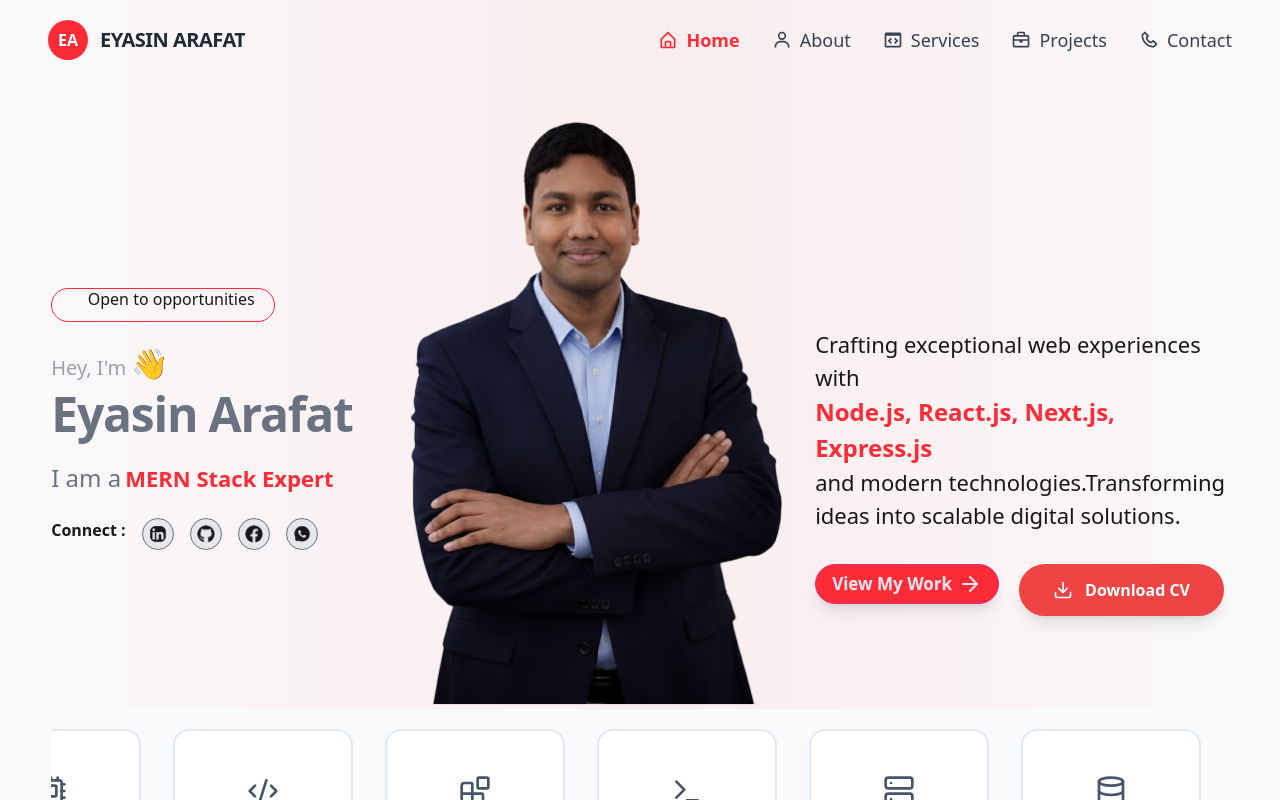
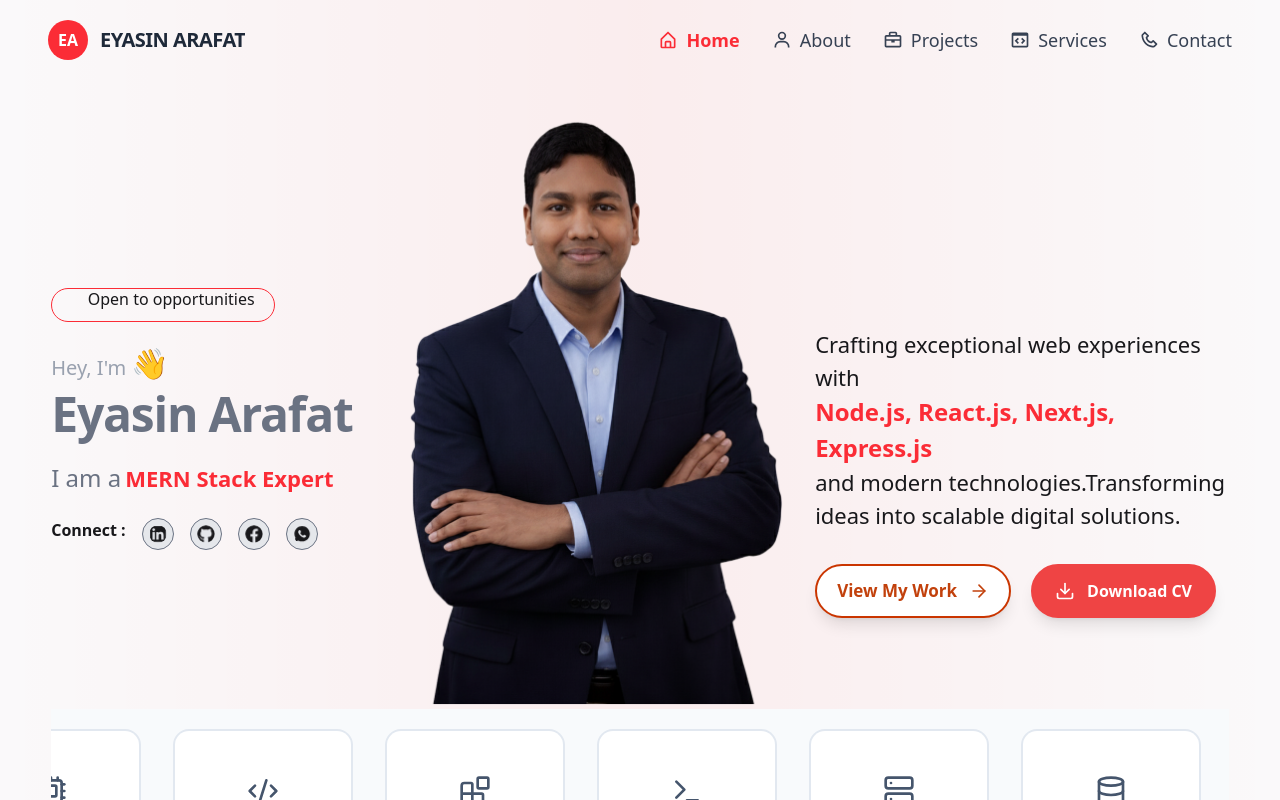
Before and after one commit to eyasinarafat3485-gif/my-next-js-portfolio, a Next.js app: page / in a window 1280 px wide. Shown: the top 800 px of the page. Built offline with nearby package versions, Linux system fonts and the light colour scheme.

Commit message:
lenis npm package use

```diff
--- a/src/app/components/Banner/page.jsx
+++ b/src/app/components/Banner/page.jsx
@@ -9,6 +9,8 @@ import SkillsCarousel from './Skills';
 import { motion } from 'framer-motion';
 import { TypeAnimation } from 'react-type-animation';
 import DownloadButton from '../DownloadButton';
+import ViewWorkButton from '../ViewWorkButton';
+import Link from 'next/link';
 
 const Banner = () => {
     return (
@@ -97,7 +99,7 @@ const Banner = () => {
                     <p className='text-[18px] md:text-[22px] '>and modern technologies.Transforming ideas into scalable digital solutions.</p>
 
                     <div className='mt-8 space-x-5 flex'>
-                        <button className="btn btn-secondary bg-red-500 rounded-full text-[17px] hover:focus-within:-translate-y-1 hover:bg-red-600 transition-all shadow-lg">View My Work <ArrowRight></ArrowRight> </button>
+                       <Link href='/projects' ><ViewWorkButton /> </Link>
                         <DownloadButton />
                     </div>
                 </div>
--- a/src/app/components/Crafted Projects/page.jsx
+++ b/src/app/components/Crafted Projects/page.jsx
@@ -47,7 +47,7 @@ const CraftedProjects = () => {
     ]
     return (
 
-        <section id='projects' className="p-6 bg-gradient-to-br from-pink-100 via-slate-100 w-[92%] mx-auto my-10 rounded-3xl animat">
+        <section className="p-6 bg-gradient-to-br from-pink-100 via-slate-100 w-[92%] mx-auto my-10 rounded-3xl animat">
             {/* Header Part */}
             <div className="mb-12">
 
--- a/src/app/components/DownloadButton.jsx
+++ b/src/app/components/DownloadButton.jsx
@@ -17,7 +17,7 @@ const DownloadButton = () => {
     };
     return (
         <motion.button onClick={() => handleDownloadCv()} initial="initial" whileHover="hover" animate="initial"
-            className="group relative cursor-pointer flex items-center gap-3 px-8 py-3 bg-[#EF4444] text-white font-semibold rounded-full border-2 border-[#EF4444] overflow-hidden transition-colors duration-300 shadow-lg" >
+            className="group relative cursor-pointer flex items-center gap-3 px-5.5 py-3 bg-[#EF4444] text-white font-semibold rounded-full border-2 border-[#EF4444] overflow-hidden transition-colors duration-300 shadow-lg" >
 
             <motion.div variants={{ initial: { x: "-100%" }, hover: { x: 0 } }} transition={{ duration: 0.4, ease: "easeInOut" }}className="absolute inset-0 bg-white z-0"/>
 
--- /dev/null
+++ b/src/app/components/ViewWorkButton.jsx
@@ -0,0 +1,62 @@
+'use client';
+import { motion } from 'framer-motion';
+import { ArrowRight } from 'lucide-react';
+
+const ViewWorkButton = () => {
+    return (
+        <motion.button
+            initial="initial"
+            whileHover="hover"
+            animate="initial"
+            className="group relative cursor-pointer flex items-center gap-3 px-5 py-3 bg-white text-orange-700 font-bold text-[17px] rounded-full border-2 hover:border-red-600 overflow-hidden shadow-lg transition-all"
+        >
+            {/* Background Animation Layer */}
+            <motion.div
+                variants={{
+                    initial: { y: "100%" },
+                    hover: { y: 0 }
+                }}
+                transition={{ duration: 0.4, ease: "easeInOut" }}
+                className="absolute inset-0 bg-orange-700 z-0"
+            />
+
+            {/* Text Content */}
+            <motion.span
+                variants={{
+                    initial: { color: "#c2410c" }, // text-orange-700
+                    hover: { color: "#FFFFFF" }
+                }}
+                className="relative z-10"
+            >
+                View My Work
+            </motion.span>
+
+            {/* Arrow Icon Animation */}
+            <div className="relative z-10 w-5 h-5 overflow-hidden">
+                <motion.div
+                    variants={{
+                        initial: { x: 0, color: "#c2410c" },
+                        hover: { x: 40 }
+                    }}
+                    transition={{ duration: 0.3 }}
+                    className="absolute inset-0 flex items-center justify-center"
+                >
+                    <ArrowRight size={22} />
+                </motion.div>
+
+                <motion.div
+                    variants={{
+                        initial: { x: -40 },
+                        hover: { x: 0 }
+                    }}
+                    transition={{ duration: 0.3 }}
+                    className="absolute inset-0 flex items-center justify-center text-white"
+                >
+                    <ArrowRight size={22} />
+                </motion.div>
+            </div>
+        </motion.button>
+    );
+};
+
+export default ViewWorkButton;
--- a/src/app/components/shared/Navbar.jsx
+++ b/src/app/components/shared/Navbar.jsx
@@ -7,8 +7,8 @@ import { BiMenu, BiX, BiHomeAlt, BiUser, BiCodeBlock, BiBriefcase, BiPhone } fro
 const navLinks = [
   { id: 1, name: "Home", path: "/", icon: <BiHomeAlt /> },
   { id: 2, name: "About", path: "/#about", icon: <BiUser /> },
+  { id: 4, name: "Projects", path: "/#projects", icon: <BiBriefcase /> },
   { id: 3, name: "Services", path: "/#services", icon: <BiCodeBlock /> },
-  { id: 4, name: "Projects", path: "/#projects", icon: <BiBriefcase /> },
   { id: 5, name: "Contact", path: "/#contact", icon: <BiPhone /> }
 ];
 
--- a/src/app/let's Work/page.jsx
+++ b/src/app/let's Work/page.jsx
@@ -61,7 +61,7 @@ const LetsWork = () => {
 
               <button
                 type="submit"
-                className="w-full bg-red-500 hover:bg-red-600 text-white font-bold py-4 rounded-full transition-colors duration-300 shadow-md cursor-pointer"
+                className="w-full bg-red-500 hover:bg-red-600 text-white text-xl font-bold py-3.5 rounded-full transition-colors duration-300 shadow-md cursor-pointer"
               >
                 Send Message
               </button>
--- a/src/app/page.js
+++ b/src/app/page.js
@@ -2,9 +2,9 @@ import AboutMe from "./about/page";
 import Banner from "./components/Banner/page";
 import CraftedProjects from "./components/Crafted Projects/page";
 import Experience from "./components/Experience/page";
+import RecentProjects from "./projects/page";
 import LetsWork from "./let's Work/page";
 import Service from "./services/page";
-import RecentProjects from "./components/Recent Projects";
 
 
 export default function Home() {
--- a/src/app/components/Recent Projects.jsx
+++ b/src/app/projects/page.jsx
@@ -2,7 +2,7 @@
 
 import React from "react";
 import { FiArrowUpRight } from "react-icons/fi";
-import ProjectCard from "./ProjectCard";
+import ProjectCard from "../components/ProjectCard";
 
 const projects = [
   {
@@ -46,8 +46,9 @@ const RecentProjects = () => {
   const loopProjects = [...projects, ...projects];
 
   return (
-    <section className="p-6 bg-gradient-to-br from-pink-100 via-slate-100 w-[92%] mx-auto my-10 rounded-3xl animat overflow-hidden">
+    <section id='projects' className="p-6 bg-gradient-to-br from-pink-100 via-slate-100 w-[92%] mx-auto my-10 rounded-3xl animat overflow-hidden">
       <div className="container mx-auto">
+
         {/* Header Section */}
         <div className="flex justify-between items-end mb-12">
           <div>
@@ -61,7 +62,6 @@ const RecentProjects = () => {
           </button>
         </div>
 
-        {/* Carousel Section */}
         {/* Carousel Section */}
         <div className="relative">
           <div className="carousel-track flex w-max gap-6 py-4 cursor-grab">
```
